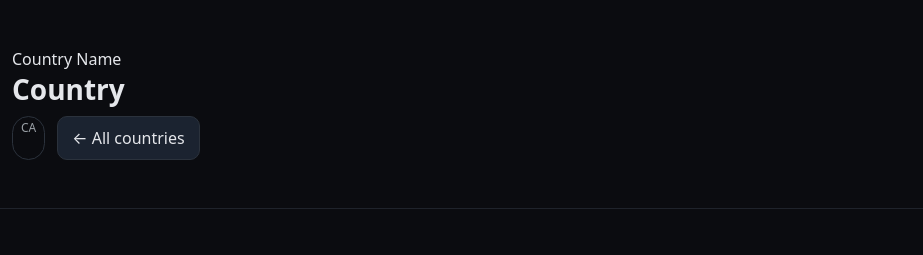
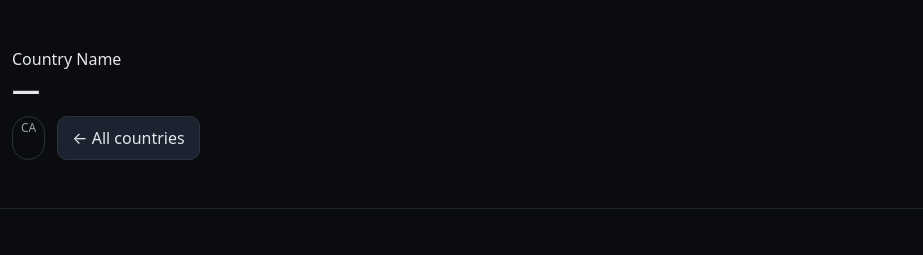
Before and after one commit to mattwhelan2000/oscars-countries, a plain HTML site: page country.html in a window 1280 px wide. Shown: the top 255 px of the page, 232-1155 px from the left. Drawn offline with Linux system fonts and the light colour scheme.

Commit message:
Update country.html

```diff
--- a/country.html
+++ b/country.html
@@ -13,8 +13,8 @@
       <div>
         <!-- small label (demoted) -->
         <div class="small-label">Country Name</div>
-          <!-- BIG country name -->
-          <h1 class="country-name" data-bind="name">Country</h1>
+        <!-- BIG country name, dynamically bound -->
+        <h1 class="country-name" data-bind="name">—</h1>
 
         <div class="meta">
           <span class="badge" data-bind="code">XXX</span>
@@ -23,6 +23,7 @@
       </div>
     </div>
   </header>
+
 
     <main class="container">
       <div class="section media">
```
Lines whose indentation alone changed are shown as unchanged.
